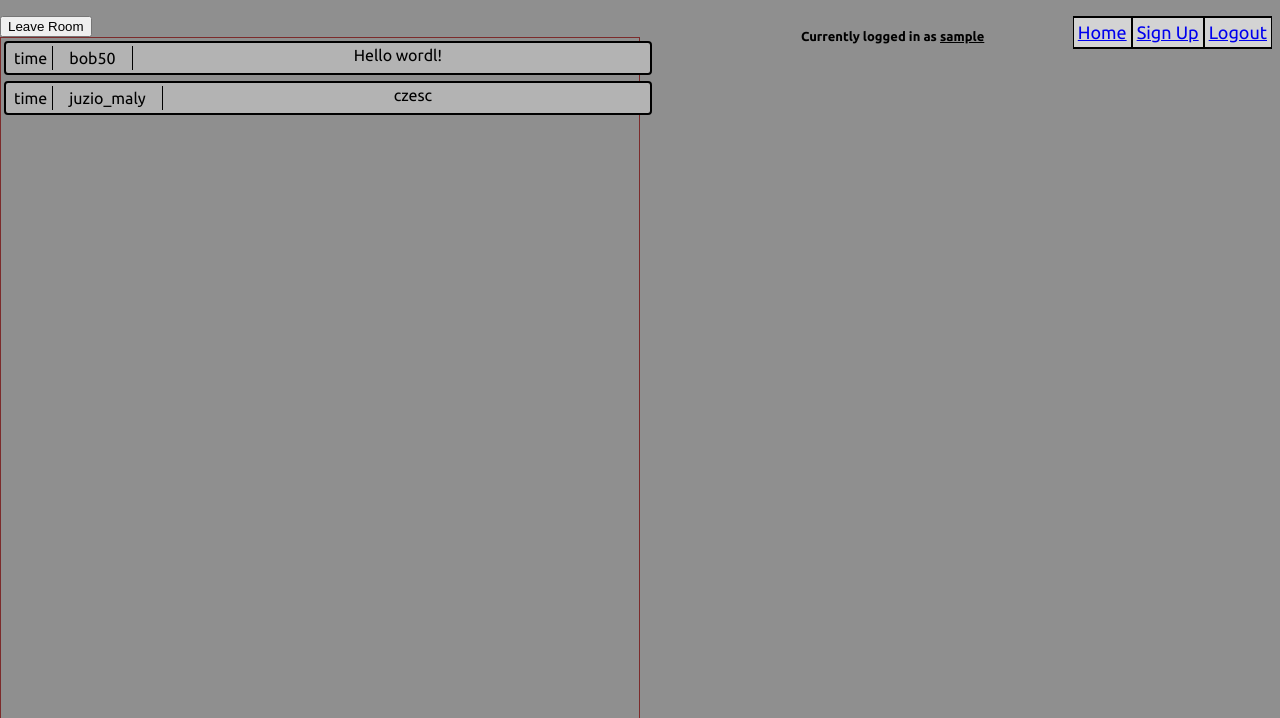
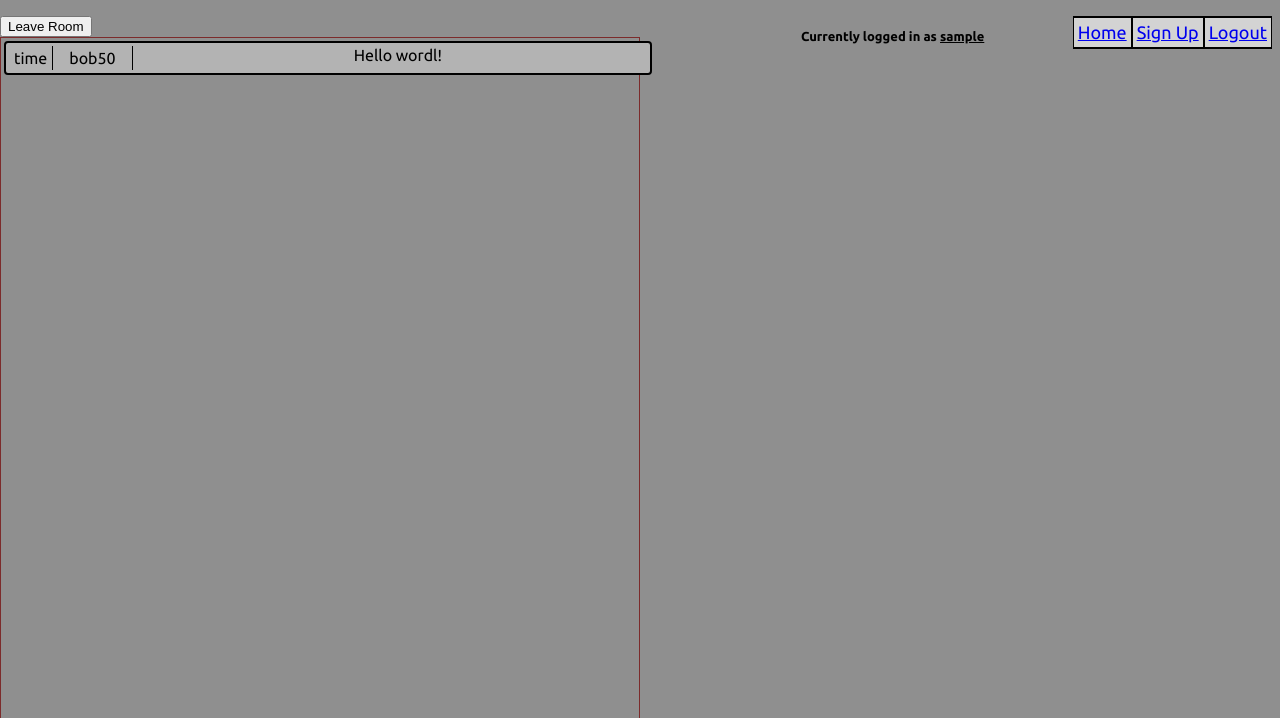
Before and after one commit to m1k0103/music_together, a Flask app: page /room in a window 1280 px wide. Shown: the top 718 px of the page. Run offline with Flask 3, Linux system fonts and the light colour scheme; the visitor is signed in with stand-in values (Sample User, id 1); parts of the project's set-up code (start-up, migrations or seed data) failed here and were passed over.

Commit message:
added get_chats js func

```diff
--- a/music_together/templates/room.html
+++ b/music_together/templates/room.html
@@ -24,21 +24,12 @@
             </div>
         </div>
 
-
-        <div class="chatbox">
-            <div class="chat-time">time</div>
-            <div class="chat-username">juzio_maly</div>
-            <div class="chat-message-container">
-                <span class="chat-message-text">czesc</span>
-            </div>
-        </div>
-
         <div class="chat-input-container">
             <form action="/send_message" method="post">
                 <span class="chat-input">
                     <label for="message">Message:</label>
                     <input type="text" name="message" id="message">
-                    <input type="hidden" name="{{room_id}}">
+                    <input type="hidden" name="room_id" value="{{room_id}}">
                     <input type="submit" value="Send">
                 </span>
             </form>
@@ -48,6 +39,24 @@
 
 </div>
 
+<script>
+function get_chats(room_id){
+    const req = new XMLHttpRequest()
+    req.onload = function(){
+        const response = this.responseText
+        if (response == document.getElementById("chat-container").innerHTML){
+            console.log("no changes in chat")
+        }else{
+            document.getElementById("chat-container").innerHTML = response
+        }
+    }
+    req.open("GET","/get_room_chat",true)
+    req.send()
+}
+setInterval(get_messages,1250)
+document.onload = get_messages()
+</script>
+
 {% endblock %}
 
 <!--
```
